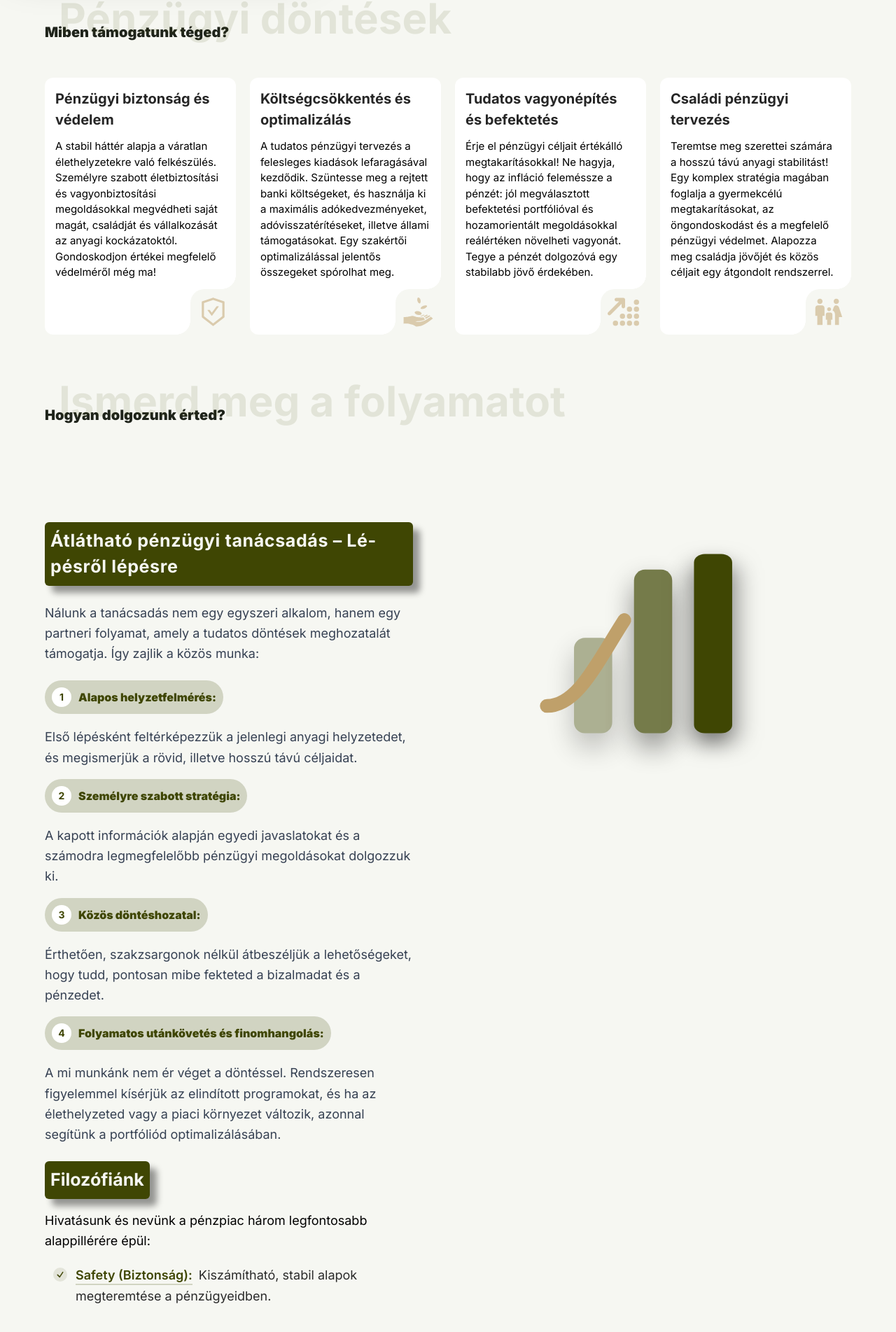
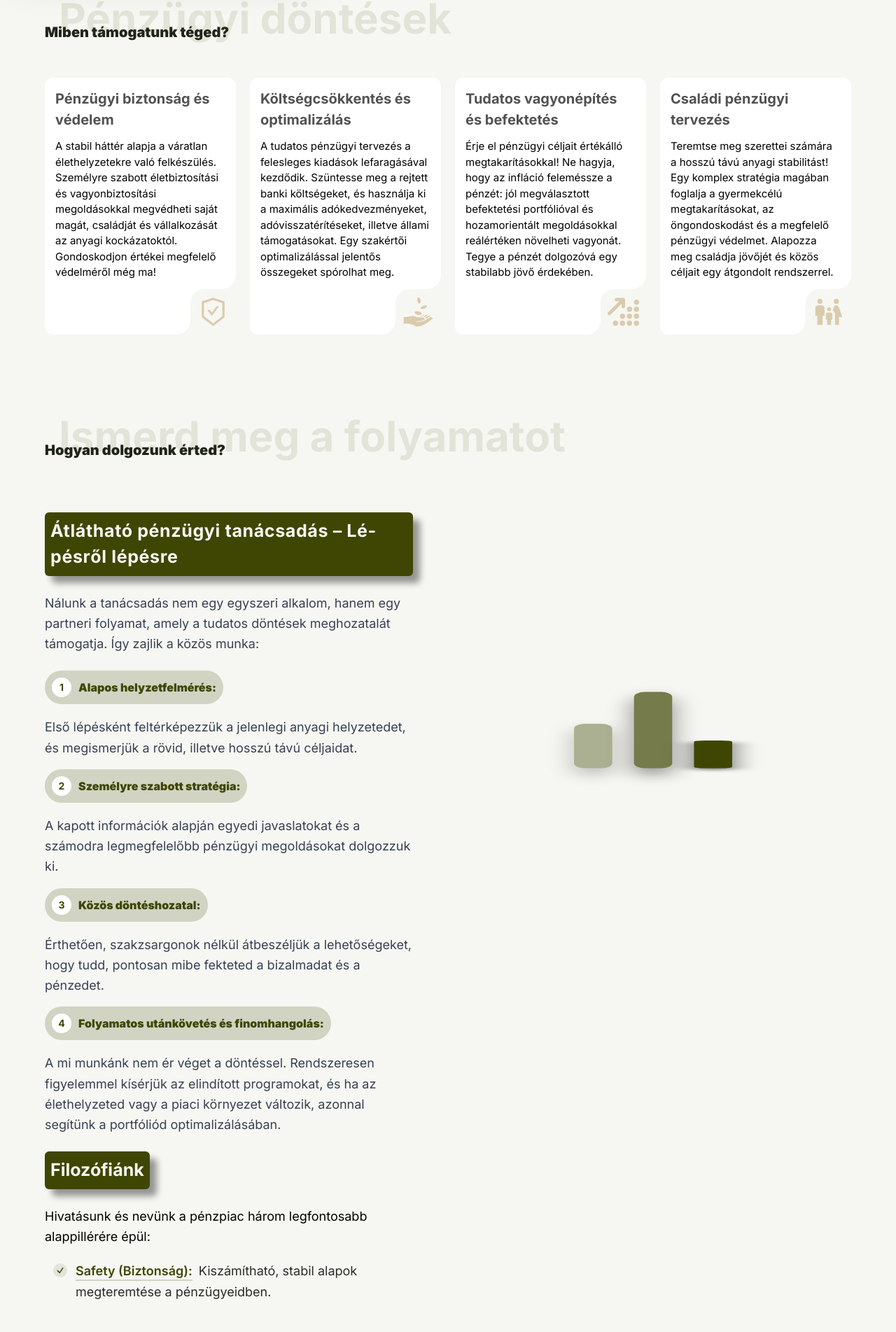
Before and after one commit to Quruzslo/sya-solutions, a Next.js app: page / in a window 1280 px wide. Shown: the part 839-2742 px from the top of the page at 70% size. Built offline with nearby package versions, Linux system fonts and the light colour scheme; a web font is replaced by a local one.

Commit message:
svg rajz

```diff
--- a/components/section1/sectionOne.jsx
+++ b/components/section1/sectionOne.jsx
@@ -52,7 +52,7 @@ export default function SectionOne() {
         title={"Miben támogatunk téged?"}
         bgText={"Pénzügyi döntések"}
       />
-      <div className="w-full grid grid-cols-1 md:grid-cols-2 xl:grid-cols-4 gap-[20px]">
+      <div className="w-full grid grid-cols-1 md:grid-cols-2 xl:grid-cols-4 gap-[20px] ">
         {data.map((item) => (
           <SectionOneCard
             key={item.id}
--- a/components/section1/sectionOneCards.jsx
+++ b/components/section1/sectionOneCards.jsx
@@ -56,7 +56,7 @@ export default function SectionOneCard({
       }}
       className="section-one-wrapper w-full h-full flex flex-col gap-3 relative rounded-xl p-[15px] bg-white"
     >
-      <h3 className="!text-[20px] font-bold text-neutral-800">{title}</h3>
+      <h3 className="!text-[20px] font-bold text-neutral-600">{title}</h3>
       <p className="!text-[15px] text-bold mt-auto">{desc}</p>
 
       <div className=" text-3xl flex flex-row justify-between z-10">
--- a/components/section2/sectionTwo.jsx
+++ b/components/section2/sectionTwo.jsx
@@ -70,7 +70,7 @@ export default function SectionTwo() {
 
   const { scrollYProgress } = useScroll({
     target: sectionRef,
-    offset: ["start 85%", "center 40%"],
+    offset: ["start 85%", "center 0%"],
   });
 
   // animációs logikák
@@ -119,16 +119,16 @@ export default function SectionTwo() {
   ];
 
   return (
-    <div className="w-[90%] max-w-[2560px] flex flex-col mx-auto relative">
+    <div className="w-[90%] max-w-[2560px] flex flex-col mx-auto relative py-[50px] ">
       <SectionTitles
         title={"Hogyan dolgozunk érted?"}
         bgText={"Ismerd meg a folyamatot"}
       />
 
-      <div className="w-full flex flex-col md:flex-row gap-[20px] h-full">
+      <div className="w-full flex flex-col md:flex-row gap-[20px] h-full ">
         {/* BAL OLDAL */}
-        <div className="w-full md:w-[50%] flex flex-col justify-between py-[5vh] pr-0 md:pr-10">
-          <div className="flex flex-col justify-center md:my-6">
+        <div className="w-full md:w-[50%] flex flex-col justify-between  pr-0 md:pr-10">
+          <div className="flex flex-col justify-center ">
             <h3 className="font-bold my-6 tracking-wide bg-zold text-feher p-2 rounded-md w-fit shadow-[10px_10px_10px_0px_rgba(0,0,0,0.4)]">
               {SECTION_TEXTS.processTitle}
             </h3>
@@ -159,7 +159,7 @@ export default function SectionTwo() {
           </div>
 
           <div className="flex flex-col justify-center">
-            <h3 className="font-bold mb-4 text-feher bg-zold p-2 rounded-md w-fit shadow-[10px_10px_10px_0px_rgba(0,0,0,0.4)]">
+            <h3 className="font-bold my-6 text-feher bg-zold p-2 rounded-md w-fit shadow-[10px_10px_10px_0px_rgba(0,0,0,0.4)]">
               {SECTION_TEXTS.philosophyTitle}
             </h3>
             <p className="text-lg leading-relaxed text-pretty mb-2">
@@ -246,7 +246,7 @@ export default function SectionTwo() {
                   </g>
                 ))}
 
-                {/* Az 'S' alakú trendvonal */}
+                {/* Az 'S' alak */}
                 <motion.path
                   d="M -10 75 C 12 75, 18 15, 60 15"
                   fill="none"
--- a/components/section4/favProducts.jsx
+++ b/components/section4/favProducts.jsx
@@ -115,7 +115,7 @@ export default function FavProds() {
   return (
     <div
       id="termekek"
-      className="w-[90%] max-w-[2560px] rounded-[20px] flex flex-col mx-auto  font-sans antialiased "
+      className="w-[90%] max-w-[2560px] rounded-[20px] flex flex-col mx-auto  font-sans antialiased py-[50px] "
     >
       <SectionTitles
         title={"Legkeresettebb termékek"}
@@ -123,7 +123,7 @@ export default function FavProds() {
       />
 
       {/* Interaktív szekció */}
-      <div className="flex flex-col xl:flex-row gap-6 my-[35px]">
+      <div className="flex flex-col xl:flex-row gap-6 ">
         {/* Fülek */}
         <div className="fulek w-100% xl:w-[45%] flex flex-col gap-3.5">
           {products.map((prod) => {
@@ -206,7 +206,7 @@ export default function FavProds() {
             return (
               <div
                 key={prod.id}
-                className={`bg-transparent p-6 xl:p-8 rounded-2xl flex flex-col gap-5 transition-all ${containerClass}`}
+                className={`bg-transparent  xl:p-8 rounded-2xl flex flex-col gap-5 transition-all ${containerClass}`}
               >
                 {/* Címsor  */}
                 <div className="stagger-item delay-1">
```
Also changed, not shown: components/sectionTitles.jsx (+0 -21 lines).
